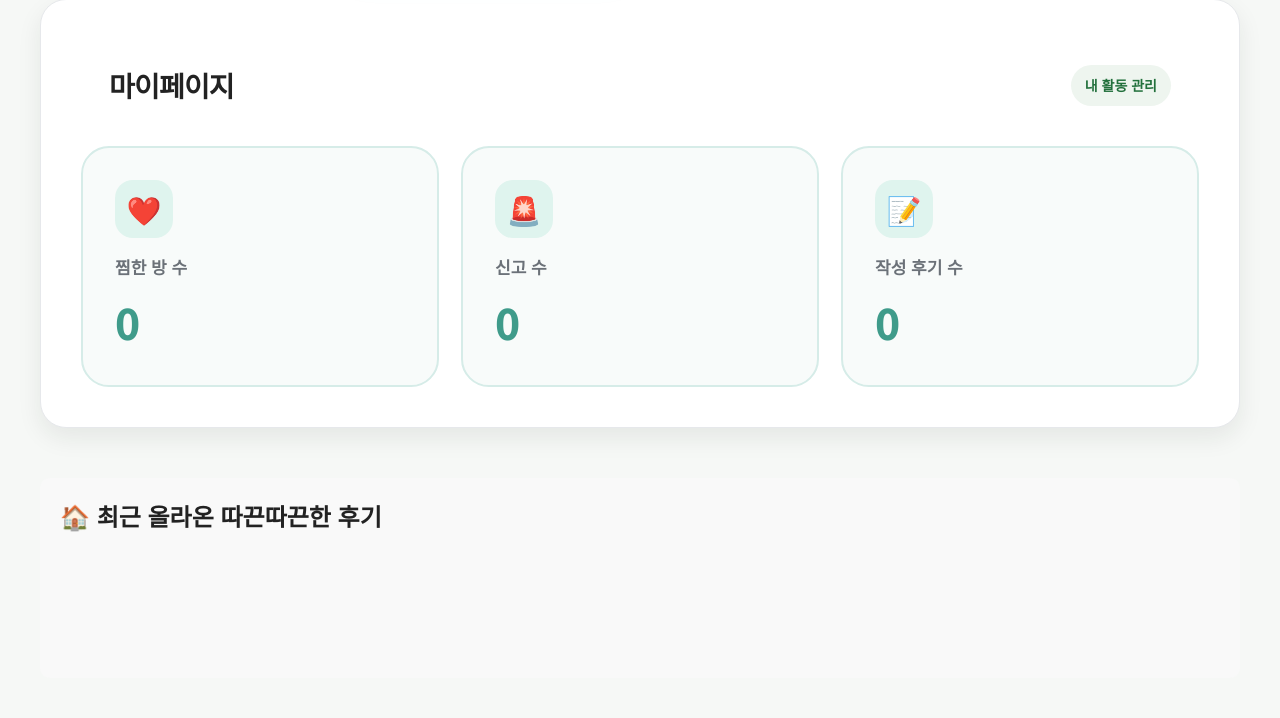
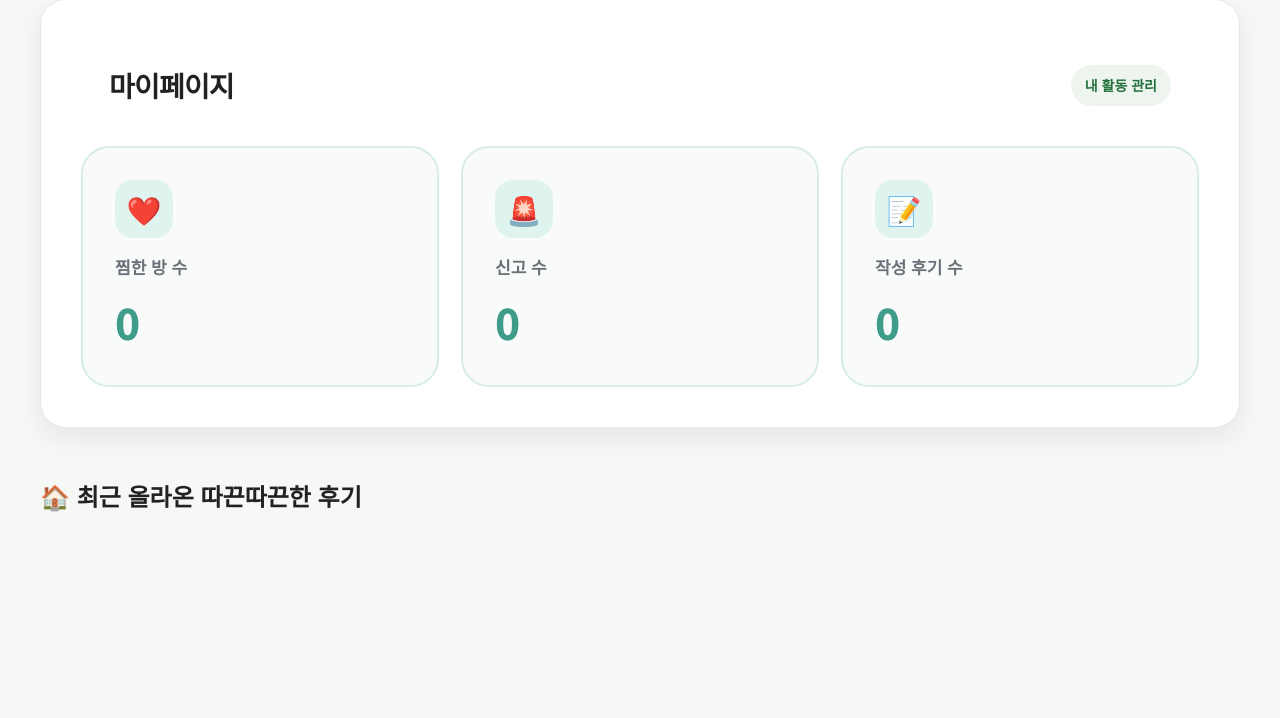
Before and after one commit to hanhee3997/Haedal_Hackathon, a Flask app: page / in a window 1280 px wide. Shown: the part 1209-1927 px from the top of the page. Run offline with Flask 3, Linux system fonts and the light colour scheme; the visitor is signed in with stand-in values (Sample User, id 1); parts of the project's set-up code (start-up, migrations or seed data) failed here and were passed over; some web fonts are replaced.

Commit message:
1차 수정

```diff
--- a/static/style.css
+++ b/static/style.css
@@ -944,7 +944,7 @@ body.dark-mode .map-label:hover {
 body.dark_mode .nav_indicator { background: #7de0cf; }
 
 
-.review-section.container {
+.review-section {
     position: relative !important;
     display: block !important;
     height: auto !important;
@@ -955,12 +955,10 @@ body.dark_mode .nav_indicator { background: #7de0cf; }
 }
 .review-wrapper {
     display: block !important;
-    gap: 16px !important;
-    width: 100% !important;
+    position: static !important;
+    height: auto !important;
+    margin: 0 !important;
     padding: 0 !important;
-    position: relative !important;
-    height: auto !important;
-    background: transparent !important;
 }
 
 .review-mini-card {
@@ -969,17 +967,19 @@ body.dark_mode .nav_indicator { background: #7de0cf; }
     position: static !important;
     margin: 0 0 20px 0 !important;
     padding: 20px !important;
+    border: 1px solid #ddd !important;
     border-radius: 12px !important;
     background: #ffffff !important;
     box-sizing: border-box !important;
     float: none !important;
     clear: both !important;
 }
+
 .review-card {
     display: block !important;
     width: 100% !important;
     position: static !important;
-    margin: 0 0 20px 0 !important; /* 아래쪽 간격 추가 */
+    margin: 0 0 20px 0 !important;
     padding: 20px !important;
     border: 1px solid #eee !important;
     border-radius: 15px !important;
--- a/templates/index.html
+++ b/templates/index.html
@@ -264,8 +264,9 @@
             </div>
         </section>
 
-        <section class="review-section container" style="margin: 40px auto; padding: 20px; background: #f9f9f9; border-radius: 10px;">
-            <h2>🏠 최근 올라온 따끈따끈한 후기</h2>
+    <section id="review-section" class="review-section">
+        <div class="container">
+            <h2 style="margin-bottom: 20px;">🏠 최근 올라온 따끈따끈한 후기</h2>
             <div class="review-wrapper">
                 {% for review in reviews %}
                 <div class="review-mini-card">
@@ -275,7 +276,8 @@
                 </div>
                 {% endfor %}
             </div>
-        </section>
+        </div>
+    </section>
     </main>
 
     <script src="{{ url_for('static', filename='script.js') }}"></script>
```
